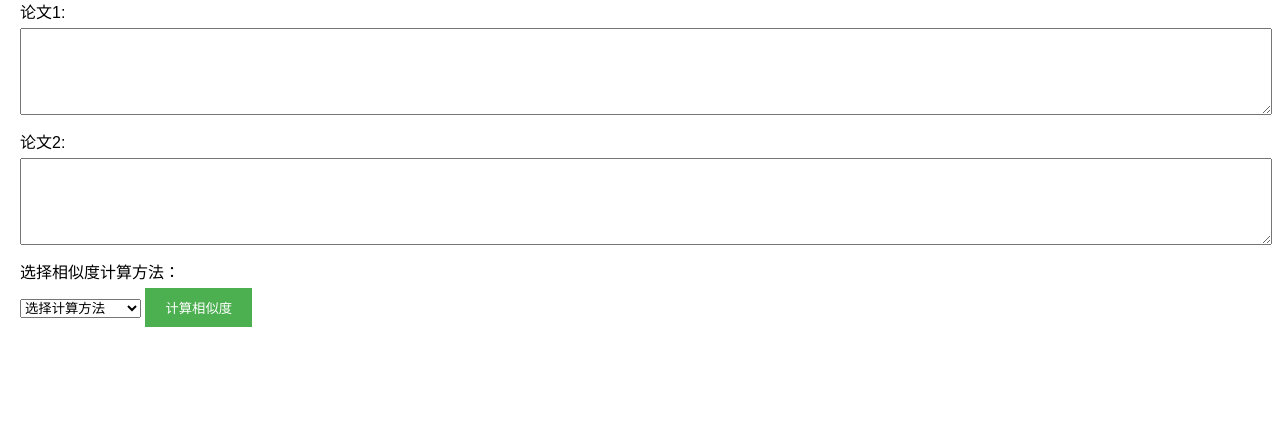
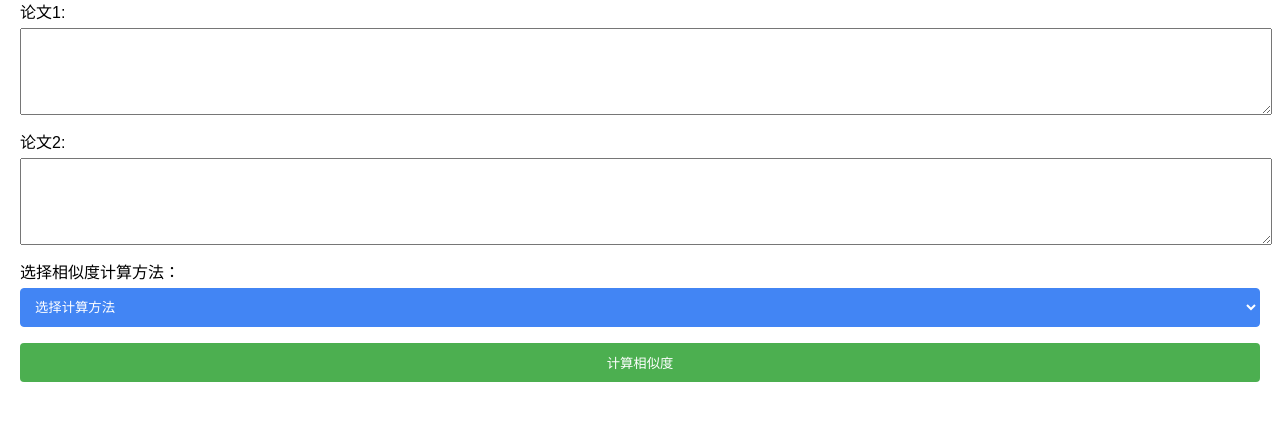
Before and after one commit to RuifMaxx/text-similarity, a Flask app: page / in a window 1280 px wide. Shown: the part 90-511 px from the top of the page. Run offline with Flask 3, Linux system fonts and the light colour scheme.

Commit message:
Update style.css

```diff
--- a/static/style.css
+++ b/static/style.css
@@ -22,6 +22,18 @@ textarea {
     margin-bottom: 10px;
 }
 
+select, button {
+    width: 100%;
+    padding: 10px;
+    margin-bottom: 16px;
+    border: 1px solid #4285f4;
+    border-radius: 4px;
+    background-color: #4285f4;
+    color: #fff;
+    cursor: pointer;
+}
+
+
 button {
     background-color: #4CAF50;
     color: white;
```
